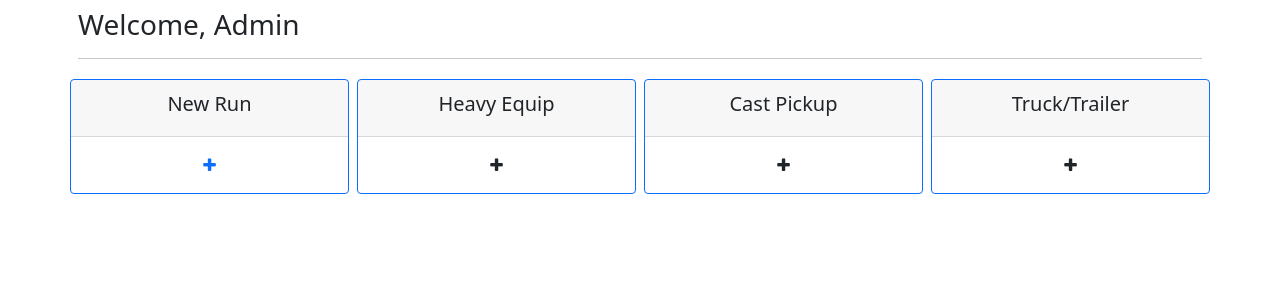
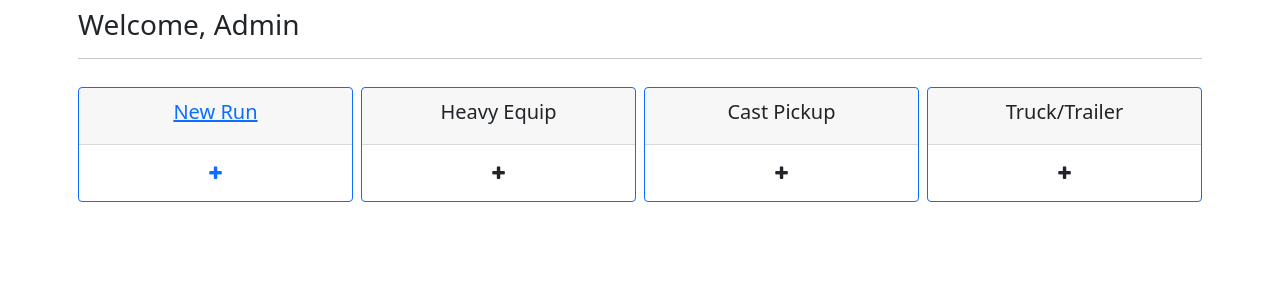
Before and after one commit to CIbarra310/otd, a Django app: page /dashboard in a window 1280 px wide. Shown: the part 56-356 px from the top of the page. Run offline with Django 5.2, Linux system fonts and the light colour scheme; a user stored in the database is signed in.

Commit message:
Update dashboard.html

```diff
--- a/interface/templates/interface/dashboard.html
+++ b/interface/templates/interface/dashboard.html
@@ -5,18 +5,18 @@
         <div class="container p-2">
             <h3> Welcome, {{user}} </h3>
             <hr>
-            <div class="row">
+            <div class="row p-2">
                 <div class="col-3 p-1 dashboard-icon">
                     <div class="card border-primary">
+                        <a href="{% url 'new_run' %}">
                         <div class="card-header text-center"><h5 class="p-1">New Run</h5></div>
-                        <a href="">
                             <div class="card-body text-center">
                                 <p class="card-text text-center dash-p">
                                     <i class="fa fa-plus"></i>
                                 </p>
                             </div>
-                        </a>
-                    </div>
+                        </div>
+                    </a>
                 </div>
                 <div class="col-3 p-1">
                     <div class="card border-primary">
```
